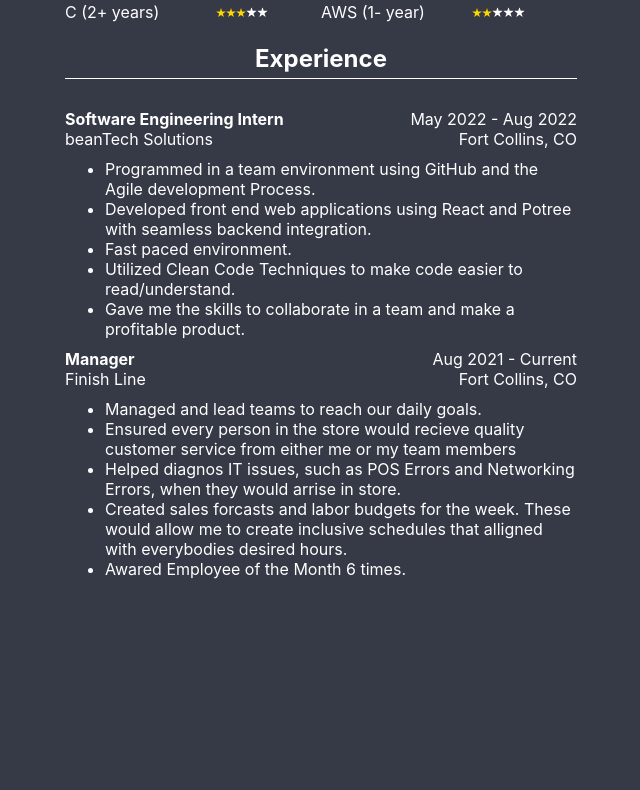
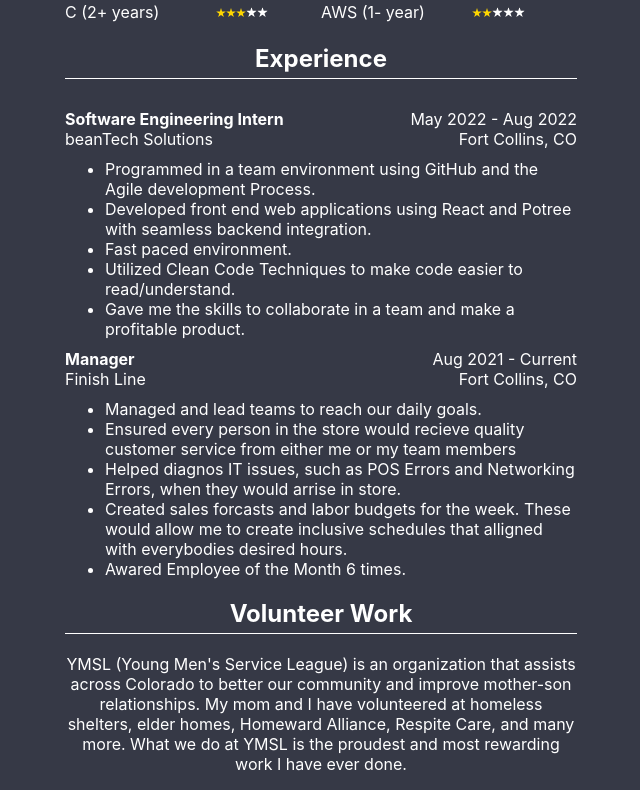
Before and after one commit to ramscuse/portfolio, a React (Create React App) app: page /About in a window 1280 px wide. Shown: the part 447-1237 px from the top of the page, without its empty margins (319-959 px from the left). Before the commit the page ends 1026 px from the top, so only its background shows below. Built offline with nearby package versions, Linux system fonts and the light colour scheme; no server answers; what aws-amplify would draw is missing.

Commit message:
Volunteer Work

```diff
--- a/src/Components/About.js
+++ b/src/Components/About.js
@@ -130,6 +130,14 @@ function About() {
           </ul>
         </div>
       </div>
+
+      <div id="volunteer">
+        <h2>Volunteer Work</h2>
+        <p>YMSL (Young Men's Service League) is an organization that assists across Colorado to better
+             our community and improve mother-son relationships. My mom and I have volunteered at homeless
+              shelters, elder homes, Homeward Alliance, Respite Care, and many more.
+              What we do at YMSL is the proudest and most rewarding work I have ever done.</p>
+      </div>
     </div>
   );
 }
```
